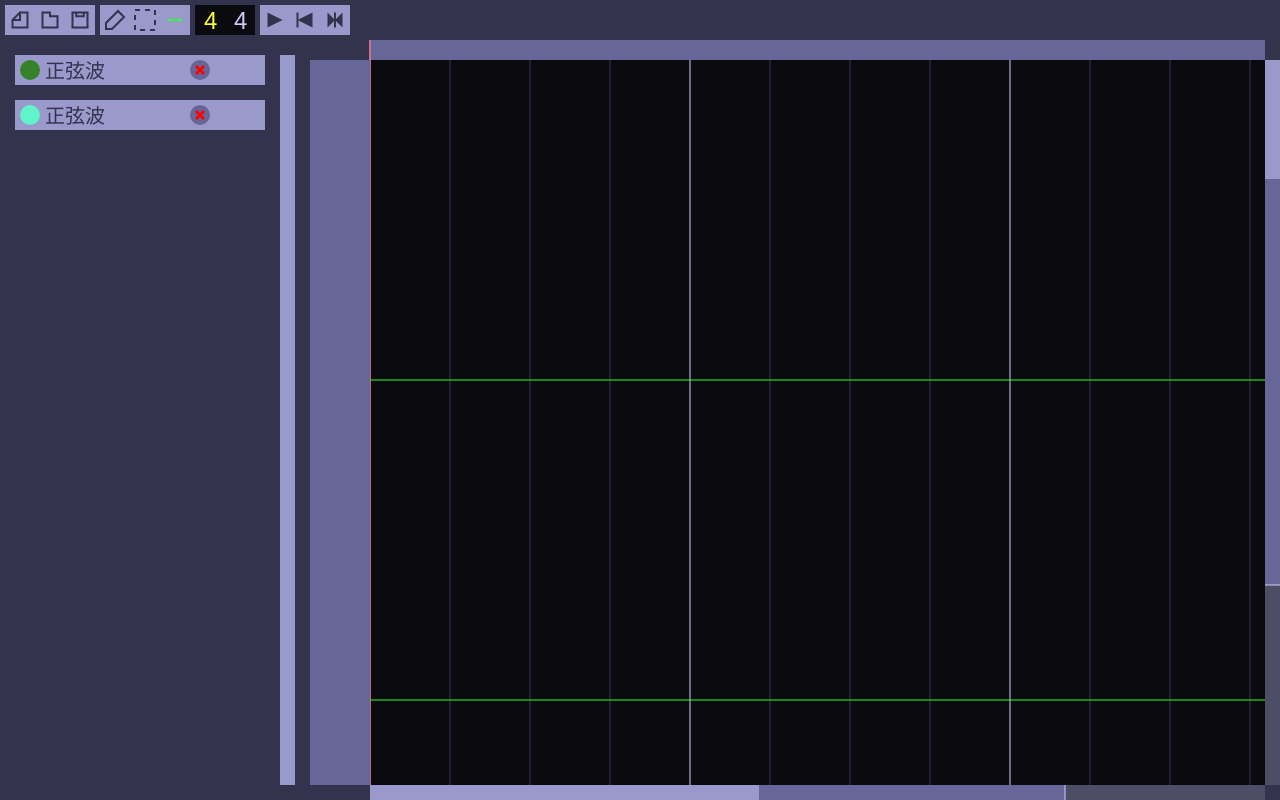
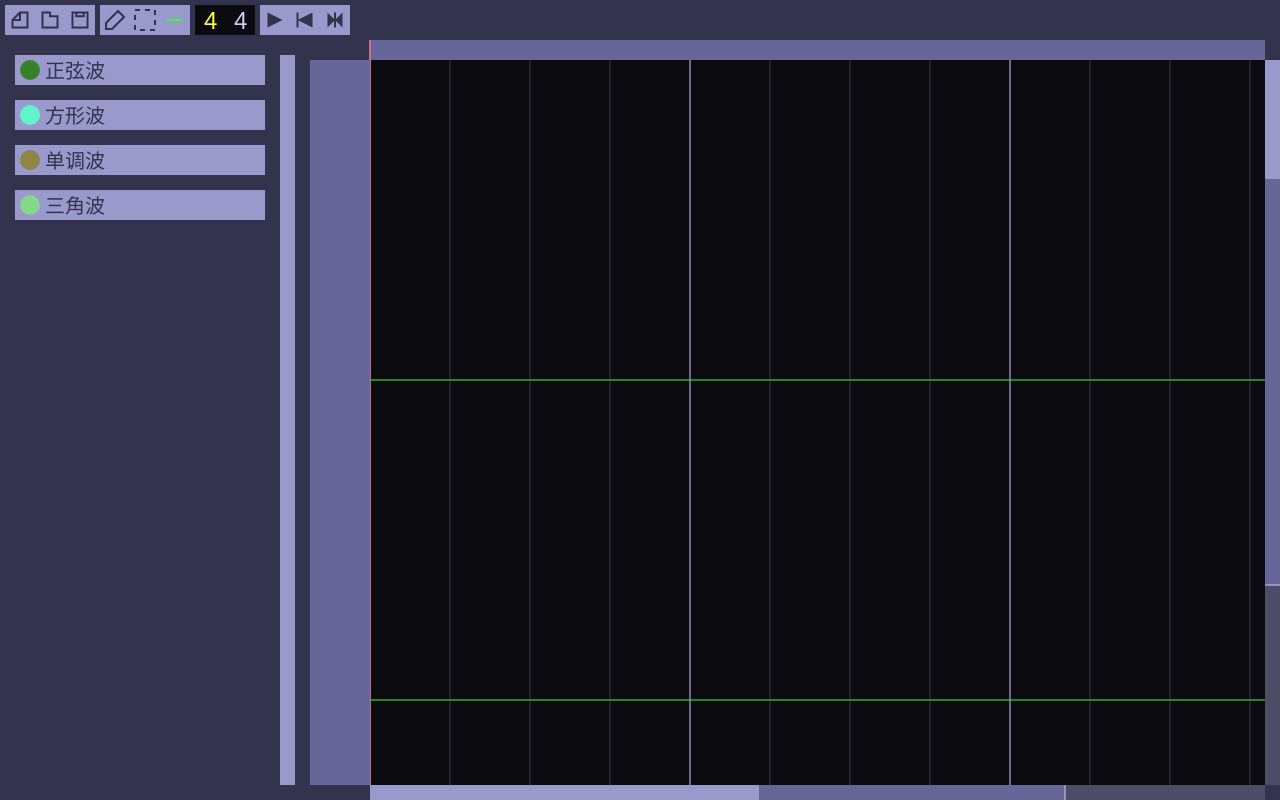
Before and after one commit to zblcm/js-unscaled-music-writer, a website: page content/index.html in a window 1280 px wide. Drawn offline with Linux system fonts and the light colour scheme.

Commit message:
Add 4 default waves in javascript.

```diff
--- a/content/index.html
+++ b/content/index.html
@@ -141,12 +141,14 @@ async function start() {
 
     Ticker.init();
 	EventHandler.init();
+    AudioHandler.init();
     MenuHandler.init();
     InstrumentHandler.init();
     ParentPanel.init();
 
-    for (let i = 0; i < 2; i++)
-    	InstrumentHandler.new_instrument(InstrumentHandler.SINE_SINTRUMENT);
+    for (let key in InstrumentHandler.DEFAULT_INSTRUMENTS)
+    	InstrumentHandler.new_instrument(key);
+    // instrument.play(400, 0.25, 1, 0.01);
 
 	setInterval(update, 1000 / 60);
 }
--- a/content/script/editor/editor.js
+++ b/content/script/editor/editor.js
@@ -8,6 +8,8 @@ Editor.X_UNIT_SIZE_MAX = 1280;
 Editor.Y_UNIT_SIZE_MIN = 40;
 Editor.Y_UNIT_SIZE_MAX = 1280;
 Editor.UNIT_SCALE_LENGTH = 200;
+
+Editor.ZERO_FREQUENCY = 20.0;
 
 Editor.init = function() {
     Editor.notes = [];
--- a/content/script/editor/instrument/instrument.js
+++ b/content/script/editor/instrument/instrument.js
@@ -3,8 +3,24 @@ InstrumentHandler.ELEMENT_WIDTH = 250;
 InstrumentHandler.CONTAINER_PADDING = 15;
 InstrumentHandler.ELEMENT_HEIGHT = 20;
 InstrumentHandler.ELEMENT_INTERVAL = 5;
-InstrumentHandler.SINE_SINTRUMENT = "SINE";
 
+InstrumentHandler.DEFAULT_INSTRUMENTS = {};
+InstrumentHandler.DEFAULT_INSTRUMENTS.SINE      = "SINE";
+InstrumentHandler.DEFAULT_INSTRUMENTS.SQUARE    = "SQUARE";
+InstrumentHandler.DEFAULT_INSTRUMENTS.SAWTOOTH  = "SAWTOOTH";
+InstrumentHandler.DEFAULT_INSTRUMENTS.TRIANGLE  = "TRIANGLE";
+
+InstrumentHandler.default_instrument_oscillator_types = {};
+InstrumentHandler.default_instrument_oscillator_types[InstrumentHandler.DEFAULT_INSTRUMENTS.SINE]       = "sine";
+InstrumentHandler.default_instrument_oscillator_types[InstrumentHandler.DEFAULT_INSTRUMENTS.SQUARE]     = "square";
+InstrumentHandler.default_instrument_oscillator_types[InstrumentHandler.DEFAULT_INSTRUMENTS.SAWTOOTH]   = "sawtooth";
+InstrumentHandler.default_instrument_oscillator_types[InstrumentHandler.DEFAULT_INSTRUMENTS.TRIANGLE]   = "triangle";
+
+InstrumentHandler.default_instrument_names = {};
+InstrumentHandler.default_instrument_names[InstrumentHandler.DEFAULT_INSTRUMENTS.SINE]       = "正弦波";
+InstrumentHandler.default_instrument_names[InstrumentHandler.DEFAULT_INSTRUMENTS.SQUARE]     = "方形波";
+InstrumentHandler.default_instrument_names[InstrumentHandler.DEFAULT_INSTRUMENTS.SAWTOOTH]   = "单调波";
+InstrumentHandler.default_instrument_names[InstrumentHandler.DEFAULT_INSTRUMENTS.TRIANGLE]   = "三角波";
 
 InstrumentHandler.init = function() {
     InstrumentHandler.CONTAINER_WIDTH = InstrumentHandler.ELEMENT_WIDTH + (3 * InstrumentHandler.CONTAINER_PADDING) + ScrollHandler.WIDTH;
@@ -111,8 +127,15 @@ InstrumentHandler.new_instrument = function(source) {
     instrument.source = source;
     instrument.selected = false;
 
-    if (instrument.source == InstrumentHandler.SINE_SINTRUMENT)
-        instrument.name = "正弦波";
+    instrument.is_default = function() {
+        for (let i in InstrumentHandler.DEFAULT_INSTRUMENTS)
+            if (InstrumentHandler.DEFAULT_INSTRUMENTS[i] == instrument.source)
+                return true;
+        return false;
+    };
+
+    if (instrument.is_default())
+        instrument.name = InstrumentHandler.default_instrument_names[instrument.source];
     else
         instrument.name = "File";
     instrument.color = new Color(Math.random(), Math.random(), Math.random(), 1);
@@ -134,13 +157,13 @@ InstrumentHandler.new_instrument = function(source) {
         let old_inside = panel.inside;
         panel.inside = function(p) {
             if (panel.color_button.inside(p)) return false;
-            if (panel.delete_button.inside(p)) return false;
+            if (instrument.panel.delete_button && panel.delete_button.inside(p)) return false;
             return old_inside(p);
         };
 
         panel.on_update_position = function() {
             instrument.panel.color_button.update_position();
-            instrument.panel.delete_button.update_position();
+            if (instrument.panel.delete_button) instrument.panel.delete_button.update_position();
         };
 
         panel.draw_content = function(ctxw) {
@@ -157,12 +180,12 @@ InstrumentHandler.new_instrument = function(source) {
                 instrument.name
             );
             instrument.panel.color_button.draw_content(ctxw);
-            instrument.panel.delete_button.draw_content(ctxw);
+            if (instrument.panel.delete_button) instrument.panel.delete_button.draw_content(ctxw);
         };
 
         panel.add_mouse_event(function(type, key, special) {
             instrument.panel.color_button.mouse_event(type, key, special);
-            instrument.panel.delete_button.mouse_event(type, key, special);
+            if (instrument.panel.delete_button) instrument.panel.delete_button.mouse_event(type, key, special);
         });
 
         panel.set_expand = function(expand) {
@@ -247,12 +270,13 @@ InstrumentHandler.new_instrument = function(source) {
         };
 
         create_color_button();
-        create_delete_button();
+        if (!instrument.is_default())
+            create_delete_button();
     };
 
     instrument.create_play_function = function() {
         // Sine Wave.
-        if (instrument.source == InstrumentHandler.SINE_SINTRUMENT) {
+        if (instrument.is_default()) {
             instrument.play = function(frequency, amplitude, duration, fade) {
                 let g = AudioHandler.context.createGain();
                 g.connect(AudioHandler.context.destination);
@@ -260,7 +284,7 @@ InstrumentHandler.new_instrument = function(source) {
                 if (fade) g.gain.exponentialRampToValueAtTime(fade, AudioHandler.context.currentTime + duration);
 
                 let o1 = AudioHandler.context.createOscillator();
-                o1.type = 'sine';
+                o1.type = InstrumentHandler.default_instrument_oscillator_types[instrument.source];
                 o1.frequency.value = frequency;
                 o1.connect(g);
                 o1.start(0);
@@ -296,8 +320,10 @@ InstrumentHandler.new_instrument = function(source) {
             instrument.panel.change_state(ButtonHandler.BUTTON_STATIC);
             button_static_color = ColorHandler.COLOR_THEME_4;
         }
-        instrument.panel.delete_button.fillcolors[ButtonHandler.BUTTON_STATIC] = button_static_color;
-        instrument.panel.delete_button.change_state(instrument.panel.delete_button.state);
+        if (instrument.panel.delete_button) {
+            instrument.panel.delete_button.fillcolors[ButtonHandler.BUTTON_STATIC] = button_static_color;
+            instrument.panel.delete_button.change_state(instrument.panel.delete_button.state);
+        }
     };
 
     instrument.remove = function() {
```
